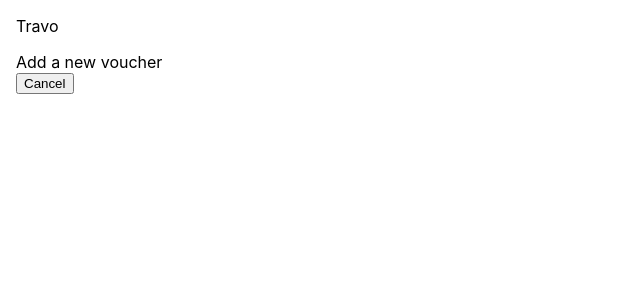
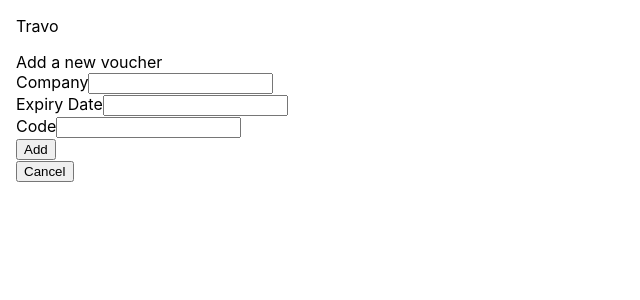
Before and after one commit to Hubesco/travo, a React (Create React App) app: page / in a window 1280 px wide. Both pictures are taken after a click on the button "Add voucher". Shown: the top 300 px of the page, without its empty margins (0-640 px from the left). Built offline with nearby package versions, Linux system fonts and the light colour scheme.

Commit message:
Adds form and validation

```diff
--- a/package.json
+++ b/package.json
@@ -9,13 +9,14 @@
     "date-fns": "^2.14.0",
     "react": "^16.13.1",
     "react-dom": "^16.13.1",
+    "react-hook-form": "^5.7.2",
     "react-scripts": "3.4.1",
     "styled-components": "^5.1.1"
   },
   "scripts": {
     "start": "react-scripts start",
     "build": "INLINE_RUNTIME_CHUNK=false GENERATE_SOURCEMAP=false react-scripts build",
-    "test": "react-scripts test",
+    "test": "react-scripts test --env=jest-environment-jsdom-sixteen",
     "eject": "react-scripts eject",
     "watch": "./scripts/watch.js",
     "lint": "eslint --fix --ext .js,.jsx ."
@@ -50,6 +51,7 @@
     "eslint": "^6.8.0",
     "eslint-config-prettier": "^6.11.0",
     "import-sort-style-react": "^5.1.0",
+    "jest-environment-jsdom-sixteen": "^1.0.3",
     "prettier": "^2.0.5",
     "prettier-plugin-import-sort": "^0.0.4",
     "webpack-extension-reloader": "^1.1.4"
--- a/src/components/AddVoucher/index.jsx
+++ b/src/components/AddVoucher/index.jsx
@@ -1,7 +1,50 @@
 import React from "react";
+import { useForm } from "react-hook-form";
 
 function AddVoucher() {
-  return <div>Add a new voucher</div>;
+  const { handleSubmit, register, errors } = useForm();
+  const onSubmit = (values) => console.log(values);
+
+  return (
+    <div>
+      <header>Add a new voucher</header>
+      <form onSubmit={handleSubmit(onSubmit)}>
+        <div>
+          <label htmlFor="company">Company</label>
+          <input
+            id="company"
+            name="company"
+            ref={register({
+              required: "Please select a company",
+            })}
+          />
+          {errors.company && <span>{errors.company.message}</span>}
+        </div>
+        <div>
+          <label htmlFor="expiryDate">Expiry Date</label>
+          <input
+            id="expiryDate"
+            name="expiryDate"
+            ref={register({ required: "Please enter an expiry date" })}
+          />
+          {errors.expiryDate && <span>{errors.expiryDate.message}</span>}
+        </div>
+        <div>
+          <label htmlFor="code">Code</label>
+          <input
+            id="code"
+            name="code"
+            ref={register({ required: "Please enter a voucher code" })}
+          />
+          {errors.code && <span>{errors.code.message}</span>}
+        </div>
+
+        <button type="submit" data-testid="add-voucher-submit">
+          Add
+        </button>
+      </form>
+    </div>
+  );
 }
 
 export default AddVoucher;
--- a/src/components/Vouchers/index.jsx
+++ b/src/components/Vouchers/index.jsx
@@ -14,8 +14,8 @@
   }, []);
 
   return (
-    <div className="Vouchers">
-      <header className="Vouchers-header">Your vouchers</header>
+    <div>
+      <header>Your vouchers</header>
       <table>
         <thead>
           <tr>
```
Also changed, not shown: 2 other files (tests, documents, lock files or other folders).
